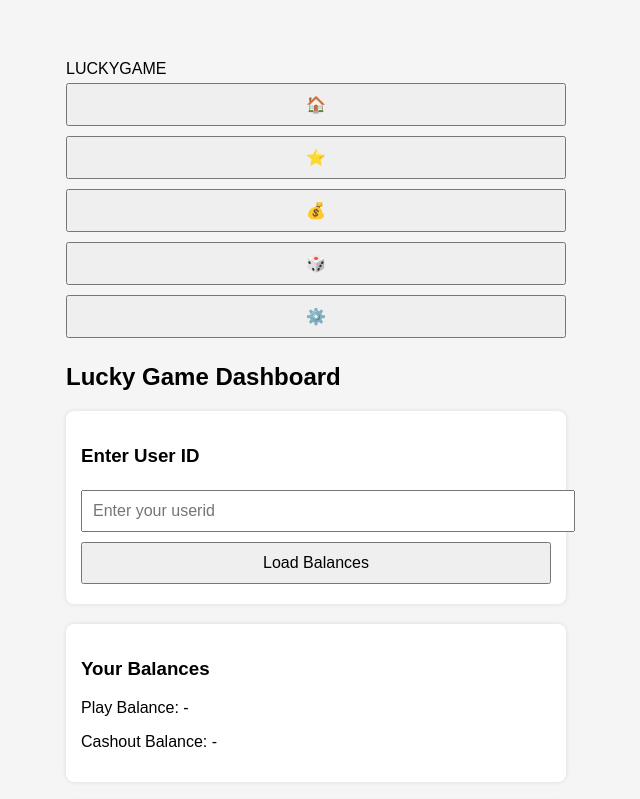
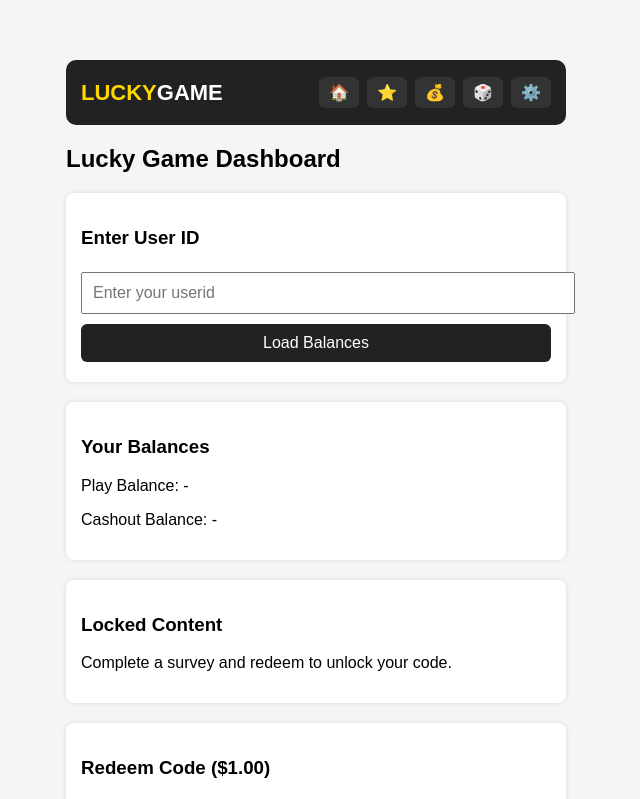
Before and after one commit to matveism/lucky-game, a website: page public/index.html in a window 1280 px wide. Shown: the top 799 px of the page, without its empty margins (324-964 px from the left). Drawn offline with Linux system fonts and the light colour scheme.

Commit message:
Update style.css

```diff
--- a/public/style.css
+++ b/public/style.css
@@ -7,6 +7,56 @@
   border-radius: 10px;
 }
 
+/* HEADER */
+.top-header {
+  display: flex;
+  justify-content: space-between;
+  align-items: center;
+  background: #222;
+  padding: 12px 15px;
+  border-radius: 10px;
+  margin-bottom: 20px;
+}
+
+.logo {
+  font-size: 22px;
+  font-weight: bold;
+  color: #ffd700;
+}
+
+.logo span {
+  color: white;
+}
+
+/* MINI BUTTONS */
+.mini-buttons {
+  display: flex;
+  gap: 8px;
+}
+
+.mini-btn {
+  background: #333;
+  color: white;
+  border: none;
+  padding: 6px 10px;
+  border-radius: 6px;
+  cursor: pointer;
+  font-size: 16px;
+}
+
+.mini-btn:hover {
+  background: #444;
+}
+
+/* SECTIONS */
+.section {
+  background: white;
+  padding: 15px;
+  margin-top: 20px;
+  border-radius: 8px;
+  box-shadow: 0 0 5px rgba(0,0,0,0.1);
+}
+
 input, button {
   padding: 10px;
   margin: 5px 0;
@@ -14,10 +64,14 @@
   font-size: 16px;
 }
 
-.section {
-  background: white;
-  padding: 15px;
-  margin-top: 20px;
-  border-radius: 8px;
-  box-shadow: 0 0 5px rgba(0,0,0,0.1);
+button {
+  background: #222;
+  color: white;
+  border: none;
+  border-radius: 6px;
+  cursor: pointer;
 }
+
+button:hover {
+  background: #333;
+}
```
